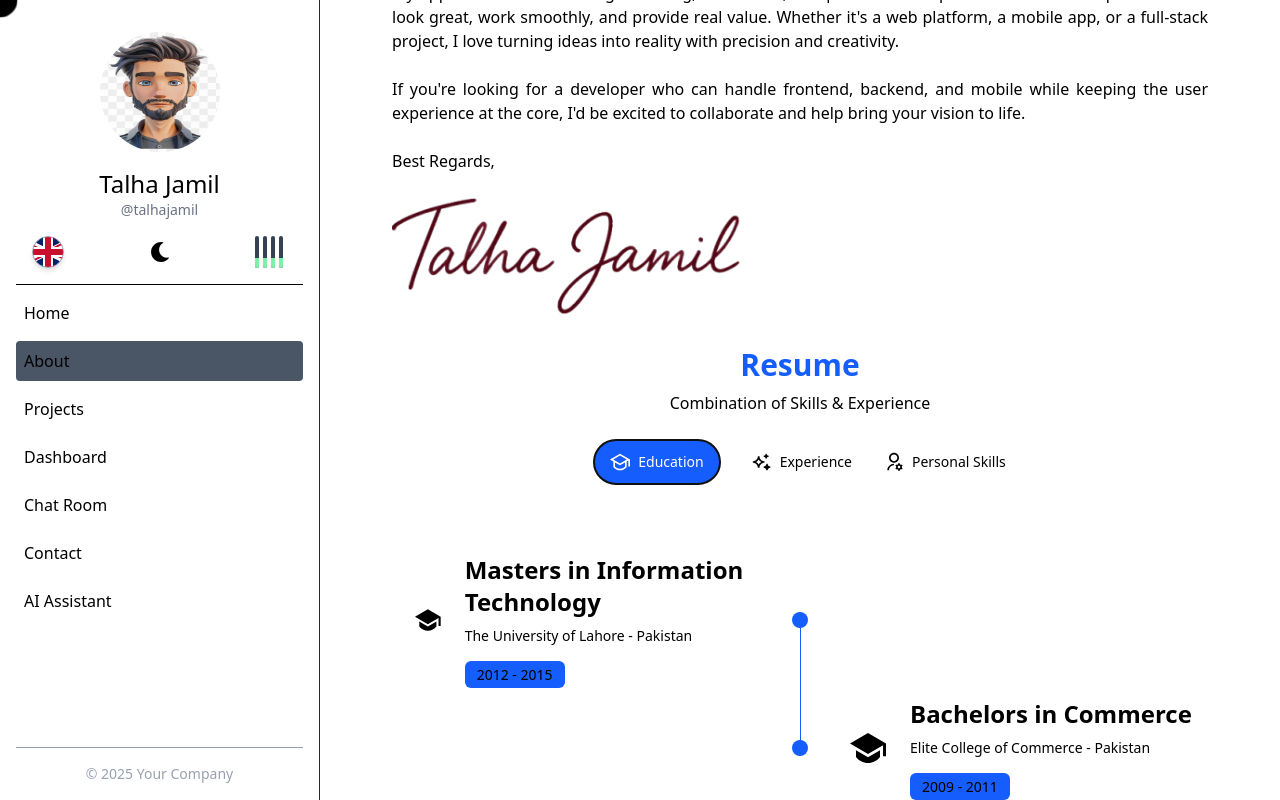
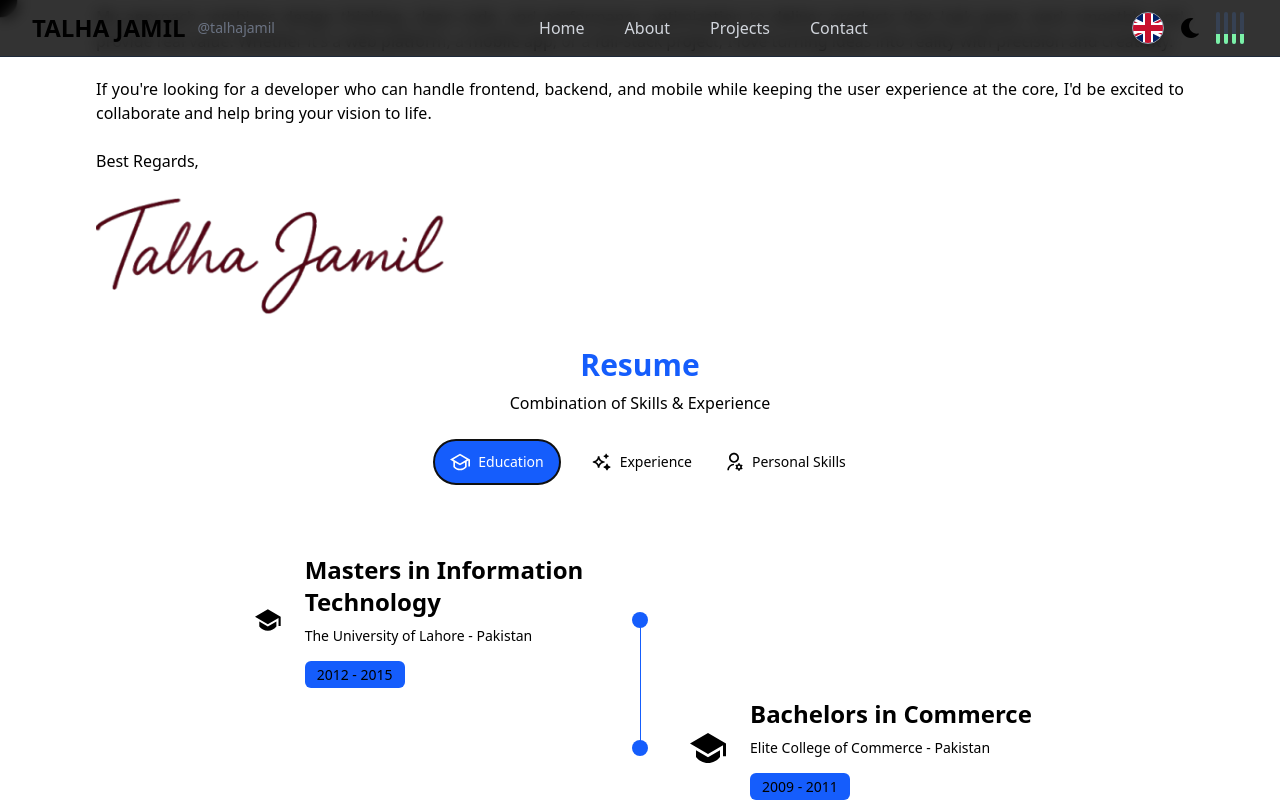
Before and after one commit to TJ745/talha, a Next.js app: page /about in a window 1280 px wide. Built offline with nearby package versions, Linux system fonts and the light colour scheme.

Commit message:
Change layout of Portfolio with Navbar and other settings

```diff
--- a/app/about/page.tsx
+++ b/app/about/page.tsx
@@ -90,7 +90,10 @@ import Image from "next/image";
 
 function About() {
   return (
-    <div className="h-screen">
+    <section
+      id="about"
+      className="min-h-screen flex items-center justify-center"
+    >
       <div className="container pt-6">
         <div className="relative w-full h-full">
           <div className="flex justify-center items-center flex-col mb-8 ">
@@ -140,7 +143,7 @@ function About() {
           <AboutMe />
         </div>
       </div>
-    </div>
+    </section>
   );
 }
 
--- a/app/ai/page.tsx
+++ /dev/null
@@ -1,7 +0,0 @@
-import React from "react";
-
-function Ai() {
-  return <div>Ai</div>;
-}
-
-export default Ai;
--- a/app/chatroom/page.tsx
+++ /dev/null
@@ -1,7 +0,0 @@
-import React from "react";
-
-function ChatRoom() {
-  return <div>ChatRoom</div>;
-}
-
-export default ChatRoom;
--- a/app/contact/page.tsx
+++ b/app/contact/page.tsx
@@ -86,7 +86,10 @@ function Contact() {
   };
 
   return (
-    <div className="pt-8 h-screen">
+    <section
+      id="contact"
+      className="min-h-screen flex flex-col items-center justify-center"
+    >
       <motion.h1
         className="text-2xl sm:text-3xl text-center text-gray-800 dark:text-white font-bold uppercase"
         initial={{ opacity: 0, y: -20 }}
@@ -242,7 +245,7 @@ function Contact() {
           </motion.div>
         </div>
       </div>
-    </div>
+    </section>
   );
 }
 
--- a/app/dashboard/page.tsx
+++ /dev/null
@@ -1,7 +0,0 @@
-import React from "react";
-
-function Dashboard() {
-  return <div>Dashboard</div>;
-}
-
-export default Dashboard;
--- a/app/globals.css
+++ b/app/globals.css
@@ -1,6 +1,10 @@
 @import "tailwindcss";
 
 @custom-variant dark (&:where(.dark, .dark *));
+
+html {
+  scroll-behavior: smooth;
+}
 
 /* Swal */
 
--- a/app/page.tsx
+++ b/app/page.tsx
@@ -1,9 +1,17 @@
+import Footer from "@/components/Footer";
+import About from "./about/page";
+import Contact from "./contact/page";
 import Hero from "./hero/page";
+import Projects from "./projects/page";
 
 export default function Home() {
   return (
     <div>
       <Hero />
+      <About />
+      <Projects />
+      <Contact />
+      <Footer />
     </div>
   );
 }
--- a/app/projects/page.tsx
+++ b/app/projects/page.tsx
@@ -1,7 +1,14 @@
 import React from "react";
 
 function Projects() {
-  return <div>Projects</div>;
+  return (
+    <section
+      id="projects"
+      className="min-h-screen flex items-center justify-center"
+    >
+      Projects
+    </section>
+  );
 }
 
 export default Projects;
--- a/components/ClientLayout.tsx
+++ b/components/ClientLayout.tsx
@@ -49,26 +49,38 @@ export default function ClientLayout({
         dir={locale === "ar" ? "rtl" : "ltr"}
       >
         {/* Desktop View */}
-        {/* Left Sidebar */}
-        <aside className="hidden w-80 p-4  lg:flex flex-col justify-between pt-8 border-r border-gray-800 overflow-y-auto">
-          <div>
+
+        <div className="w-full border-b border-gray-800 bg-black/80 backdrop-blur fixed top-0 z-50">
+          <div className="flex items-center justify-between px-4 py-3 lg:px-8">
             {/* User Info */}
-            <div className="flex flex-col items-center ">
-              <Image
-                src="/images/avatar.jpg"
-                width={100}
-                height={100}
-                alt="User"
-                className="w-30 h-30 rounded-full mb-4"
-              />
-              <span className="text-2xl">Talha Jamil</span>
+            <div className="flex items-center space-x-3">
+              <span className="text-2xl font-semibold uppercase">
+                Talha Jamil
+              </span>
               <span className="font-light text-gray-500 text-sm">
                 @talhajamil
               </span>
             </div>
 
+            {/* Navigation Buttons */}
+            <nav className="hidden lg:flex space-x-4">
+              {navLinks.map((link) => (
+                <Link
+                  key={link.href}
+                  href={link.href}
+                  className={`px-3 py-1 rounded-md ${
+                    pathname === link.href
+                      ? "bg-gray-700 text-white"
+                      : "hover:bg-gray-800 text-gray-300"
+                  }`}
+                >
+                  {link.label}
+                </Link>
+              ))}
+            </nav>
+
             {/* Language & Theme */}
-            <div className="flex items-center justify-between p-4 ">
+            <div className="flex items-center space-x-4">
               <button
                 onClick={() => setLocale(locale === "en" ? "ar" : "en")}
                 className="relative w-8 h-8 overflow-hidden border border-gray-400 rounded-full shadow-md"
@@ -116,95 +128,15 @@ export default function ClientLayout({
 
               <Music />
             </div>
-            <hr className="mb-2" />
-            {/* Navigation Buttons */}
-            <nav className="flex flex-col space-y-2">
-              {navLinks.map((link) => (
-                <Link
-                  key={link.href}
-                  href={link.href}
-                  className={`p-2 rounded ${
-                    pathname === link.href ? "bg-gray-600" : "hover:bg-gray-700"
-                  }`}
-                >
-                  {link.label}
-                </Link>
-              ))}
-            </nav>
+            <div className="lg:hidden">
+              <button
+                onClick={() => setIsOpen(!isOpen)}
+                className="text-gray-300 text-2xl"
+              >
+                {isOpen ? <HiX /> : <HiMenu />}
+              </button>
+            </div>
           </div>
-          <div className="text-center text-sm text-gray-400">
-            <hr className="mb-4" />© 2025 Your Company
-          </div>
-        </aside>
-
-        {/* Mobile Top Navbar */}
-        <div className="lg:hidden fixed top-0 left-0 right-0 dark:bg-black dark:text-white  p-4 flex items-center justify-between z-20">
-          {/* Left: Profile */}
-          <div className="flex items-center space-x-2">
-            <Image
-              width={32}
-              height={32}
-              src="/images/avatar.jpg" // replace with your image
-              alt="Profile"
-              className="w-8 h-8 rounded-full border border-white"
-            />
-            <span className="font-medium">Talha Jamil</span>
-          </div>
-
-          {/* Middle: Buttons */}
-          <div className="flex space-x-7">
-            <button
-              onClick={() => setLocale(locale === "en" ? "ar" : "en")}
-              className="relative w-8 h-8 overflow-hidden border border-gray-400 rounded-full shadow-md"
-            >
-              {/* {locale === "en" ? "Switch to AR" : "Switch to EN"} */}
-              <AnimatePresence mode="wait">
-                {locale === "en" ? (
-                  <motion.div
-                    key="en"
-                    initial={{ scale: 0.5, opacity: 0 }}
-                    animate={{ scale: 1, opacity: 1 }}
-                    exit={{ scale: 0.5, opacity: 0 }}
-                    transition={{ duration: 0.3 }}
-                    className="w-full h-full"
-                  >
-                    <Image
-                      src="/flags/uk.svg"
-                      alt="English"
-                      width={24}
-                      height={24}
-                      className="object-cover w-full h-full"
-                    />
-                  </motion.div>
-                ) : (
-                  <motion.div
-                    key="ar"
-                    initial={{ scale: 0.5, opacity: 0 }}
-                    animate={{ scale: 1, opacity: 1 }}
-                    exit={{ scale: 0.5, opacity: 0 }}
-                    transition={{ duration: 0.3 }}
-                    className="w-full h-full"
-                  >
-                    <Image
-                      src="/flags/sa.svg"
-                      alt="Arabic"
-                      width={24}
-                      height={24}
-                      className="object-cover w-full h-full"
-                    />
-                  </motion.div>
-                )}
-              </AnimatePresence>
-            </button>
-            <Music />
-            <ThemeToggle />
-          </div>
-
-          {/* Right: Burger */}
-          <button onClick={() => setIsOpen(!isOpen)}>
-            {/* {isOpen ? <HiX size={28} /> : <HiMenu size={28} />} */}
-            <HiMenu size={28} />
-          </button>
         </div>
 
         {/* Mobile Sidebar (slide-in) */}
@@ -242,7 +174,7 @@ export default function ClientLayout({
         </aside>
 
         {/* Right Content */}
-        <main className="lg:flex-1 w-full overflow-auto mt-16 lg:mt-0">
+        <main className="lg:flex-1 w-full overflow-auto mt-16 lg:mt-0 scroll-smooth">
           {children}
         </main>
       </div>
--- /dev/null
+++ b/components/Footer.tsx
@@ -0,0 +1,86 @@
+"use client";
+
+import Link from "next/link";
+import { FaGithub, FaLinkedin, FaTwitter, FaEnvelope } from "react-icons/fa";
+
+function Footer() {
+  return (
+    <footer className="w-full border-t border-gray-800 bg-black/80 backdrop-blur py-8 mt-12">
+      <div className="max-w-7xl mx-auto px-4 sm:px-6 lg:px-8">
+        <div className="flex flex-col md:flex-row items-center justify-between gap-6">
+          {/* Left: Brand / Name */}
+          <div className="text-center md:text-left">
+            <h2 className="text-xl font-semibold text-white">Talha Jamil</h2>
+            <p className="text-sm text-gray-400">Fullstack Developer</p>
+          </div>
+
+          {/* Center: Quick Links */}
+          <nav className="flex space-x-6 text-sm">
+            <Link href="#hero" className="text-gray-400 hover:text-white">
+              Home
+            </Link>
+            <Link href="#about" className="text-gray-400 hover:text-white">
+              About
+            </Link>
+            <Link href="#projects" className="text-gray-400 hover:text-white">
+              Projects
+            </Link>
+            <Link href="#contact" className="text-gray-400 hover:text-white">
+              Contact
+            </Link>
+          </nav>
+
+          {/* Right: Social Links */}
+          <div className="flex space-x-4 text-gray-400">
+            <a
+              href="mailto:your@email.com"
+              className="hover:text-white"
+              aria-label="Email"
+            >
+              <FaEnvelope size={20} />
+            </a>
+            <a
+              href="https://github.com/yourgithub"
+              target="_blank"
+              rel="noopener noreferrer"
+              className="hover:text-white"
+              aria-label="GitHub"
+            >
+              <FaGithub size={20} />
+            </a>
+            <a
+              href="https://linkedin.com/in/yourlinkedin"
+              target="_blank"
+              rel="noopener noreferrer"
+              className="hover:text-white"
+              aria-label="LinkedIn"
+            >
+              <FaLinkedin size={20} />
+            </a>
+            <a
+              href="https://twitter.com/yourtwitter"
+              target="_blank"
+              rel="noopener noreferrer"
+              className="hover:text-white"
+              aria-label="Twitter"
+            >
+              <FaTwitter size={20} />
+            </a>
+          </div>
+        </div>
+
+        {/* Bottom Bar */}
+        <div className="border-t border-gray-800 mt-8 pt-6 text-center text-sm text-gray-500">
+          <p>© {new Date().getFullYear()} Talha Jamil. All rights reserved.</p>
+          <p>
+            Made with <span className="text-red-500">❤️</span> using{" "}
+            <span className="font-semibold text-white">Next.js</span> &{" "}
+            <span className="font-semibold text-white">Tailwind CSS</span>
+          </p>
+        </div>
+      </div>
+    </footer>
+  );
+}
+
+export default Footer;
--- a/data/navLinks.ts
+++ b/data/navLinks.ts
@@ -1,38 +1,23 @@
 export const navLinks = [
   {
     id: 1,
-    href: "/hero",
+    href: "#hero",
     label: "Home",
   },
   {
     id: 2,
-    href: "/about",
+    href: "#about",
     label: "About",
   },
 
   {
-    id: 4,
-    href: "/projects",
+    id: 3,
+    href: "#projects",
     label: "Projects",
   },
   {
-    id: 5,
-    href: "/dashboard",
-    label: "Dashboard",
-  },
-  {
-    id: 6,
-    href: "/chatroom",
-    label: "Chat Room",
-  },
-  {
-    id: 7,
-    href: "/contact",
+    id: 4,
+    href: "#contact",
     label: "Contact",
   },
-  {
-    id: 8,
-    href: "/ai",
-    label: "AI Assistant",
-  },
 ];
```
Also changed, not shown: app/hero/page.tsx (+5 -2 lines).
